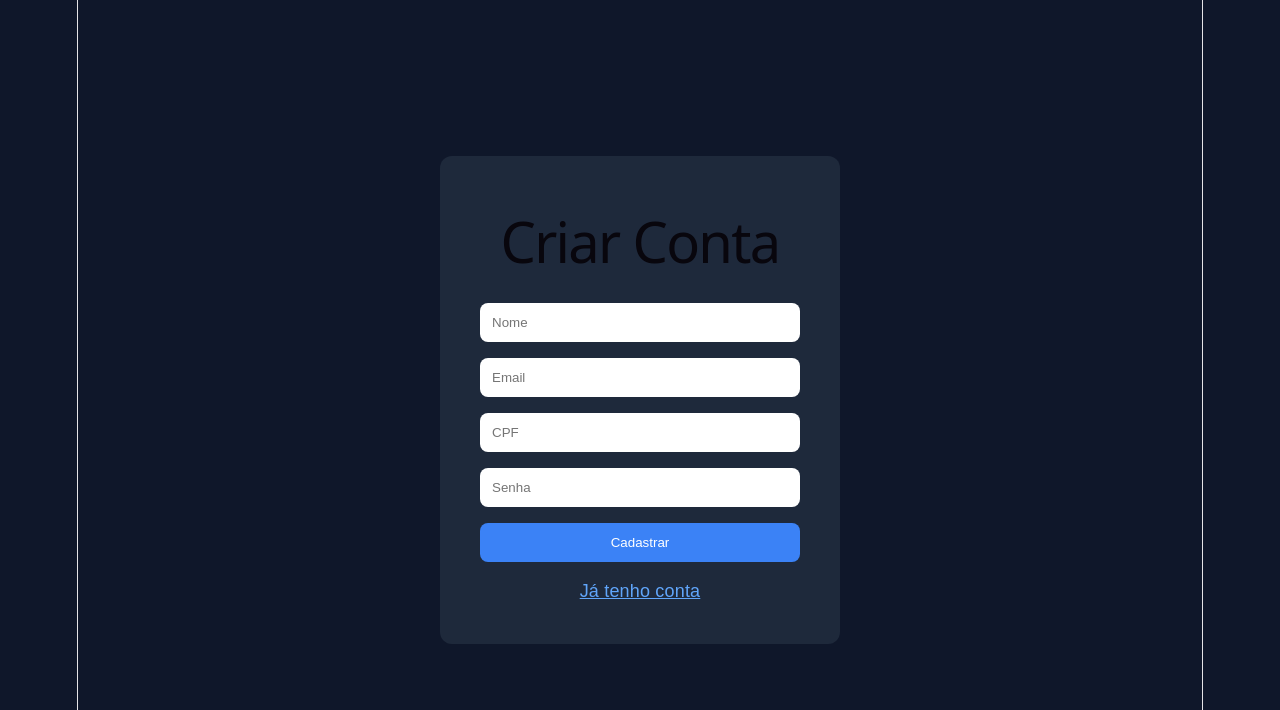
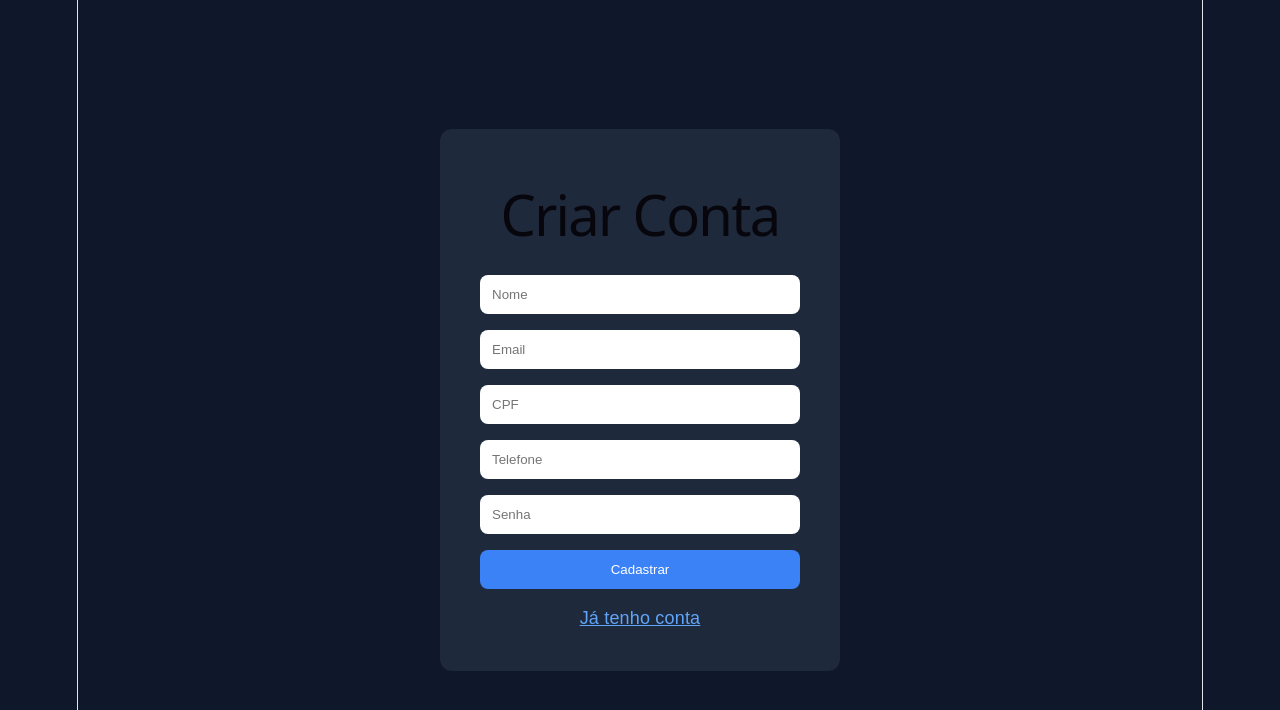
Before and after one commit to ErickLSSousa/Front-end-trabalho-Luciano, a React app in the folder frontend/: page /register in a window 1280 px wide. Shown: the top 710 px of the page. Built offline with nearby package versions, Linux system fonts and the light colour scheme; the HTML template or start-up script is replaced by a standard one.

Commit message:
arrumando erro do registro

```diff
--- a/frontend/src/pages/Register.jsx
+++ b/frontend/src/pages/Register.jsx
@@ -7,12 +7,12 @@ export default function Register() {
   const navigate = useNavigate()
 
   const [form, setForm] = useState({
-    name: '',
+    fullName: '',
     email: '',
     cpf: '',
+    phone: '',
     password: ''
   })
-
   const [error, setError] = useState('')
 
   function handleChange(e) {
@@ -43,7 +43,7 @@ export default function Register() {
 
         <input
           type="text"
-          name="name"
+          name="fullname"
           placeholder="Nome"
           onChange={handleChange}
         />
@@ -55,10 +55,18 @@ export default function Register() {
           onChange={handleChange}
         />
 
-         <input
+        <input
           type="text"
           name="cpf"
           placeholder="CPF"
+          onChange={handleChange}
+        />
+
+
+        <input
+          type="text"
+          name="phone"
+          placeholder="Telefone"
           onChange={handleChange}
         />
 
```
